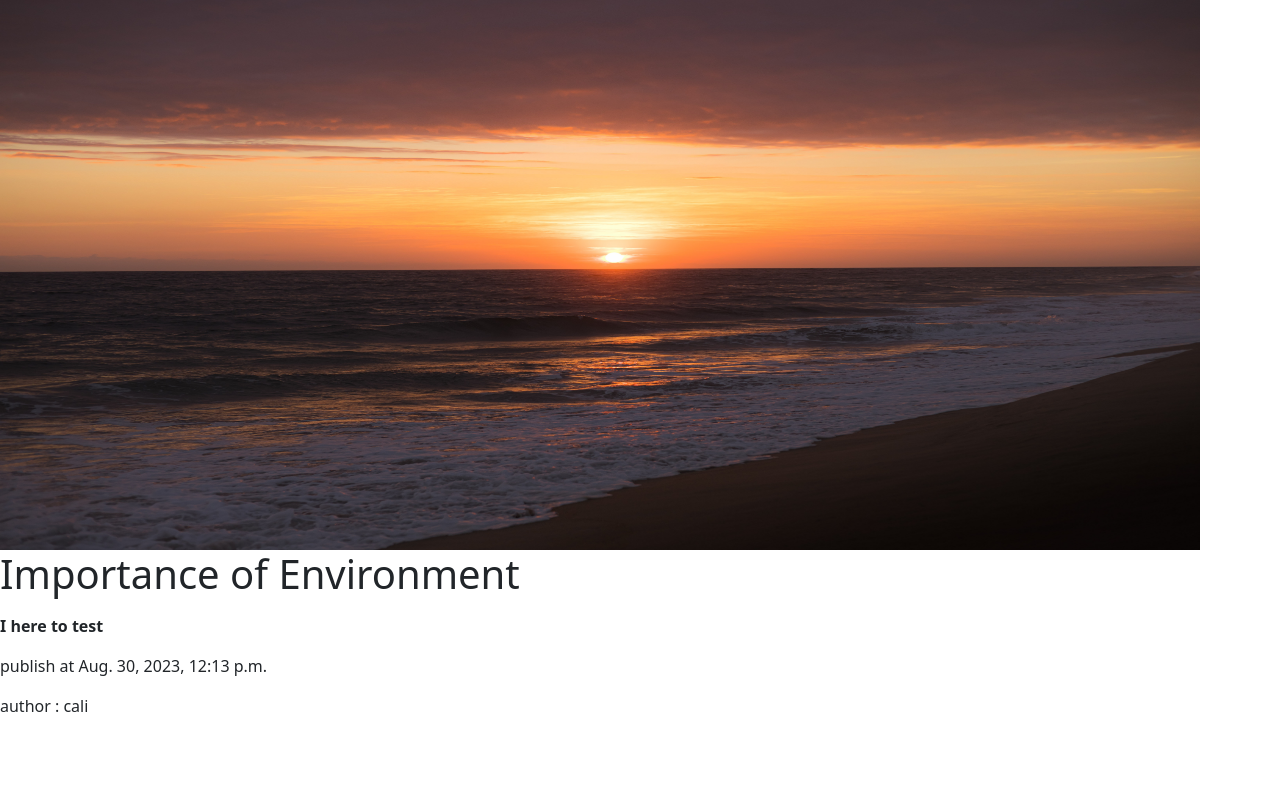
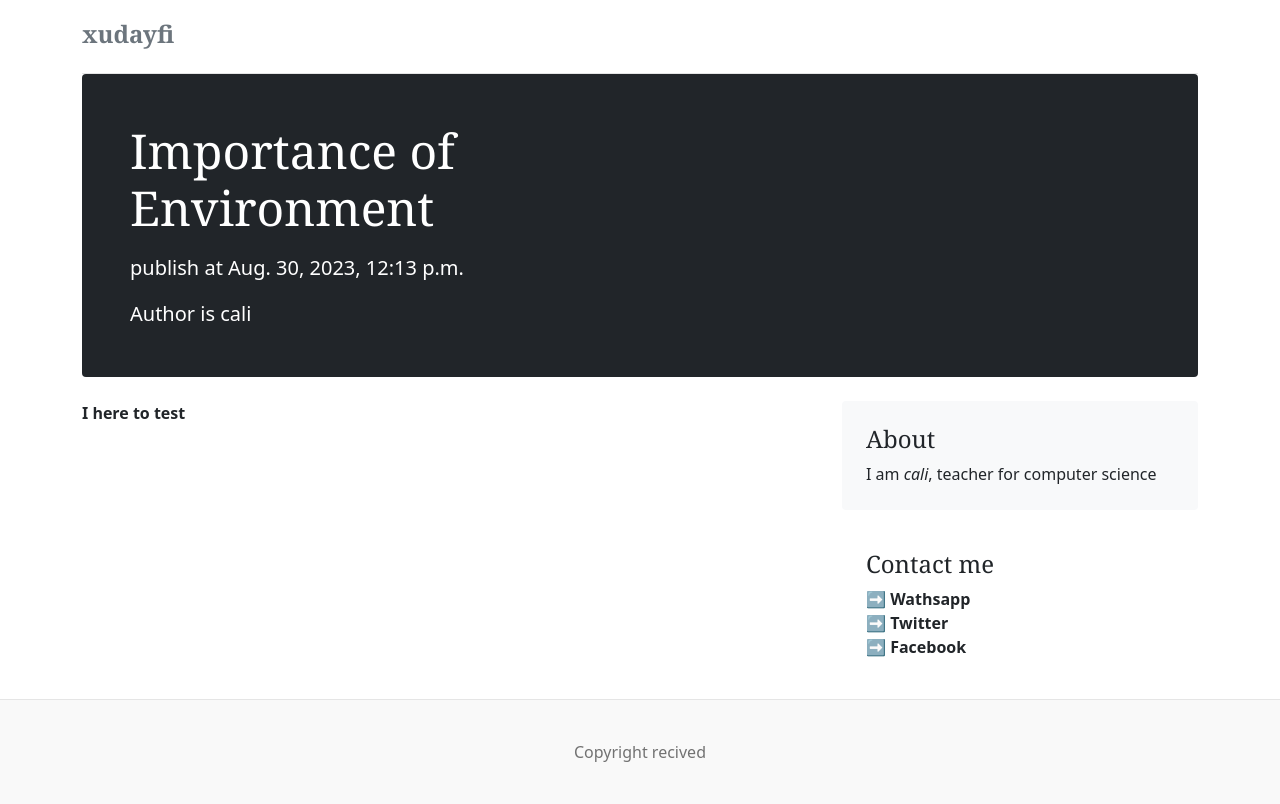
Before and after one commit to XudayfiIbra/user-authetications, a Django app: a page that uses website/templates/posts/post_reading.html in a window 1280 px wide. Before the commit the page ends 712 px from the top, so only its background shows below. Run offline with Django 4.2, Linux system fonts and the light colour scheme; data comes from the database, SQL or seed files in the repository; both versions use the stored data as it was after the commit; some libraries are stand-ins or nearby versions.

Commit message:
styled the post reading page

```diff
--- a/website/templates/posts/post_reading.html
+++ b/website/templates/posts/post_reading.html
@@ -4,11 +4,205 @@
 {% block content %}
 
 
-<img src="{{post.image}}" alt="" width="1200" height="550">
-<h1>{{post.post_title}}</h1>
+
+<!-- <h1>{{post.post_title}}</h1>
 <p>{{ post.body|safe }}</p>
 <p>publish at {{post.created_date}}</p>
-<p>author : {{post.creater}}</p>
+<p>author : {{post.creater}}</p> -->
+
+
+    <style>
+        /* stylelint-disable selector-list-comma-newline-after */
+
+        .blog-header {
+            line-height: 1;
+            border-bottom: 1px solid #e5e5e5;
+        }
+
+        .blog-header-logo {
+            font-family: "Playfair Display", Georgia, "Times New Roman", serif;
+            font-size: 2.25rem;
+        }
+
+        .blog-header-logo:hover {
+            text-decoration: none;
+        }
+
+        h1,
+        h2,
+        h3,
+        h4,
+        h5,
+        h6 {
+            font-family: "Playfair Display", Georgia, "Times New Roman", serif;
+        }
+
+        .display-4 {
+            font-size: 2.5rem;
+        }
+
+        @media (min-width: 768px) {
+            .display-4 {
+                font-size: 3rem;
+            }
+        }
+
+        .nav-scroller {
+            position: relative;
+            z-index: 2;
+            height: 2.75rem;
+            overflow-y: hidden;
+        }
+
+        .nav-scroller .nav {
+            display: flex;
+            flex-wrap: nowrap;
+            padding-bottom: 1rem;
+            margin-top: -1px;
+            overflow-x: auto;
+            text-align: center;
+            white-space: nowrap;
+            -webkit-overflow-scrolling: touch;
+        }
+
+        .nav-scroller .nav-link {
+            padding-top: .75rem;
+            padding-bottom: .75rem;
+            font-size: .875rem;
+        }
+
+        .card-img-right {
+            height: 100%;
+            border-radius: 0 3px 3px 0;
+        }
+
+        .flex-auto {
+            flex: 0 0 auto;
+        }
+
+        .h-250 {
+            height: 250px;
+        }
+
+        @media (min-width: 768px) {
+            .h-md-250 {
+                height: 250px;
+            }
+        }
+
+        /* Pagination */
+        .blog-pagination {
+            margin-bottom: 4rem;
+        }
+
+        .blog-pagination>.btn {
+            border-radius: 2rem;
+        }
+
+        /*
+                * Blog posts
+                */
+        .blog-post {
+            margin-bottom: 4rem;
+        }
+
+        .blog-post-title {
+            margin-bottom: .25rem;
+            font-size: 2.5rem;
+        }
+
+        .blog-post-meta {
+            margin-bottom: 1.25rem;
+            color: #727272;
+        }
+
+        /*
+                * Footer
+                */
+        .blog-footer {
+            padding: 2.5rem 0;
+            color: #727272;
+            text-align: center;
+            background-color: #f9f9f9;
+            border-top: .05rem solid #e5e5e5;
+        }
+
+        .blog-footer p:last-child {
+            margin-bottom: 0;
+        }
+    </style>
+
+
+    <div class="container">
+        <header class="blog-header py-3">
+            <div class="row flex-nowrap justify-content-between align-items-center">
+                <div class="col-4 pt-1">
+                    <h4 class="link-secondary fw-bolder">xudayfi</h4>
+                </div>
+
+
+            </div>
+        </header>
+
+
+
+        <div class="p-4 p-md-5 mb-4 text-white rounded bg-dark">
+            <div class="col-md-6 px-0">
+                <h1 class="display-4 font-italic">{{post.post_title}}</h1>
+                <p class="lead my-3">publish at {{post.created_date}}</p>
+                <p class="lead mb-0">Author is {{post.creater}}</p>
+            </div>
+        </div>
+
+
+    </div>
+
+    <main class="container">
+        <div class="row">
+            <div class="col-md-8">
+
+
+                <!--blog post -->
+
+
+                {{ post.body|safe }}
+
+
+
+                <!--ended blog post-->
+
+
+
+
+
+
+            </div>
+
+            <aside class="col-md-4">
+                <div class="p-4 mb-3 bg-light rounded">
+                    <h4 class="font-italic">About</h4>
+                    <p class="mb-0">I am <em>{{post.creater}}</em>, teacher for computer science</p>
+                </div>
+
+
+
+                <div class="p-4">
+                    <h4 class="font-italic">Contact me</h4>
+                    <ol class="list-unstyled">
+                        <li><a href="#" class="link-dark fw-bold text-decoration-none">➡️ Wathsapp</a></li>
+                        <li><a href="#" class="link-dark fw-bold text-decoration-none">➡️ Twitter</a></li>
+                        <li><a href="#" class="link-dark fw-bold text-decoration-none">➡️ Facebook</a></li>
+                    </ol>
+                </div>
+            </aside>
+
+        </div><!-- /.row -->
+
+    </main><!-- /.container -->
+
+    <footer class="blog-footer">
+        <p>Copyright recived </p>
+    </footer>
 
 
 
--- a/website/urls.py
+++ b/website/urls.py
@@ -9,7 +9,7 @@ urlpatterns = [
     path('singup/', views.user_register, name="singup"),
     path('post-reading/<slug>', views.post_reading, name="post_reading" ),
     path('add-post/', views.add_post, name="add_post"),
-    path('update-post', views.update_post, name="update_post"),
+    path('update-post/', views.update_post, name="update_post"),
     path('delete-post/<int:id>', views.delete_post, name="delete_post")
 
 ]
```
Also changed, not shown: website/templates/posts/update-post.html (+7 -6 lines), db.sqlite3, static/images/post.jpg (added).
